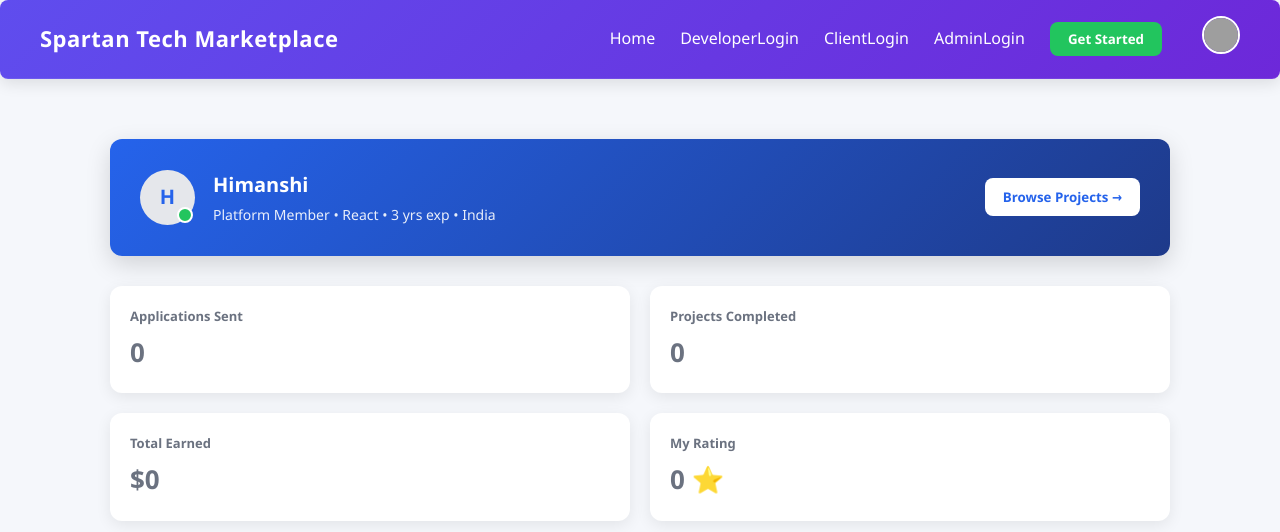
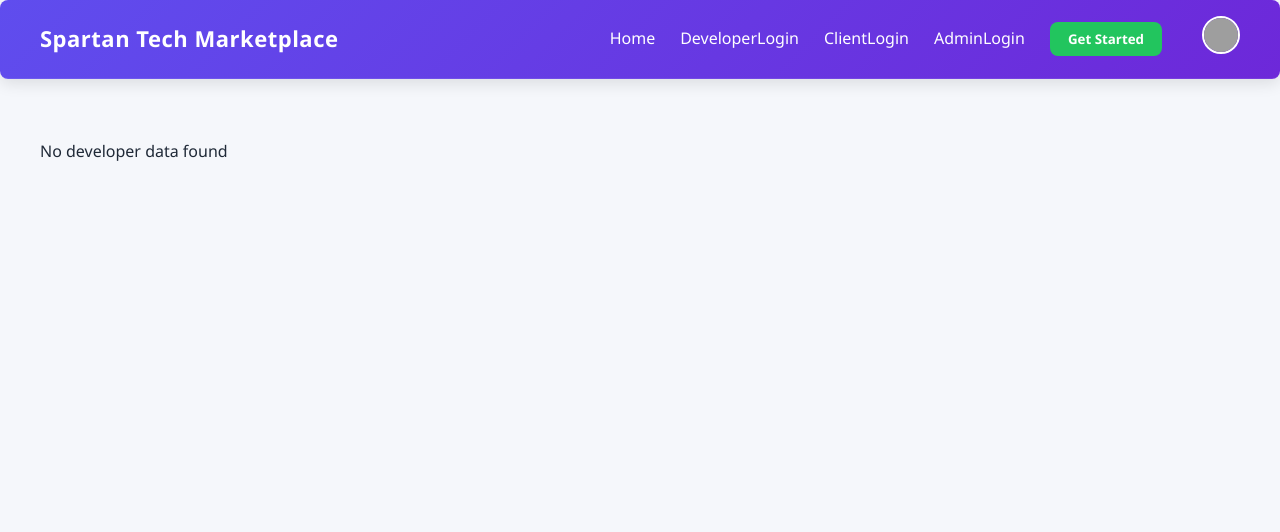
Before and after one commit to himani-13/SmartWork, a React (Vite) app in the folder Frontend/vite-project/: page /developer-dashboard in a window 1280 px wide. Shown: the top 532 px of the page. Built offline with nearby package versions, Linux system fonts and the light colour scheme; grey boxes are pictures that could not be loaded.

Commit message:
Frontend

```diff
--- a/Frontend/vite-project/src/pages/DeveloperDashboard.jsx
+++ b/Frontend/vite-project/src/pages/DeveloperDashboard.jsx
@@ -1,6 +1,23 @@
 import "../style.css"
+import { useEffect, useState } from "react"
 
 function DeveloperDashboard(){
+
+const [developer,setDeveloper] = useState(null)
+
+useEffect(()=>{
+
+const data = JSON.parse(localStorage.getItem("developer"))
+
+if(data){
+setDeveloper(data)
+}
+
+},[])
+
+if(!developer){
+return <p style={{padding:"40px"}}>No developer data found</p>
+}
 
 return(
 
@@ -10,13 +27,17 @@ return(
 
 <div className="dev-profile">
 
-<div className="avatar">H</div>
+<div className="avatar">
+{developer.name.charAt(0)}
+</div>
 
 <div>
 
-<h2>Himanshi</h2>
+<h2>{developer.name}</h2>
 
-<p>Platform Member • React • 3 yrs exp • India</p>
+<p>
+Platform Member • {developer.skill} • {developer.experience} yrs exp • {developer.country}
+</p>
 
 </div>
 
--- a/Frontend/vite-project/src/pages/DeveloperRegi.jsx
+++ b/Frontend/vite-project/src/pages/DeveloperRegi.jsx
@@ -43,6 +43,20 @@ if(password !== confirmPassword){
 alert("Passwords do not match")
 return
 }
+
+/* SAVE DATA */
+
+const developerData = {
+name,
+email,
+country,
+skill,
+experience,
+otherSkills,
+bio
+}
+
+localStorage.setItem("developer", JSON.stringify(developerData))
 
 setStep(4)
 }
```
